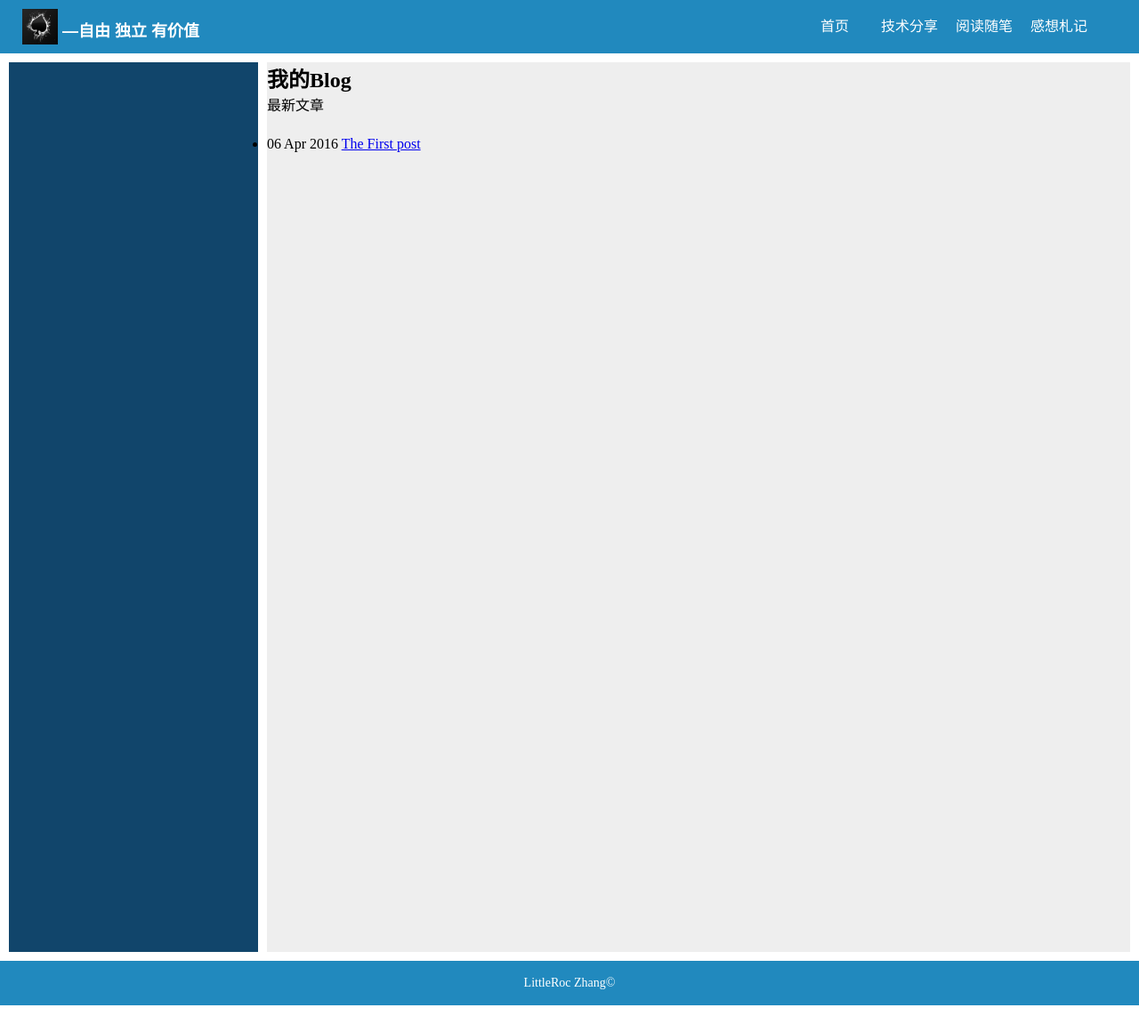
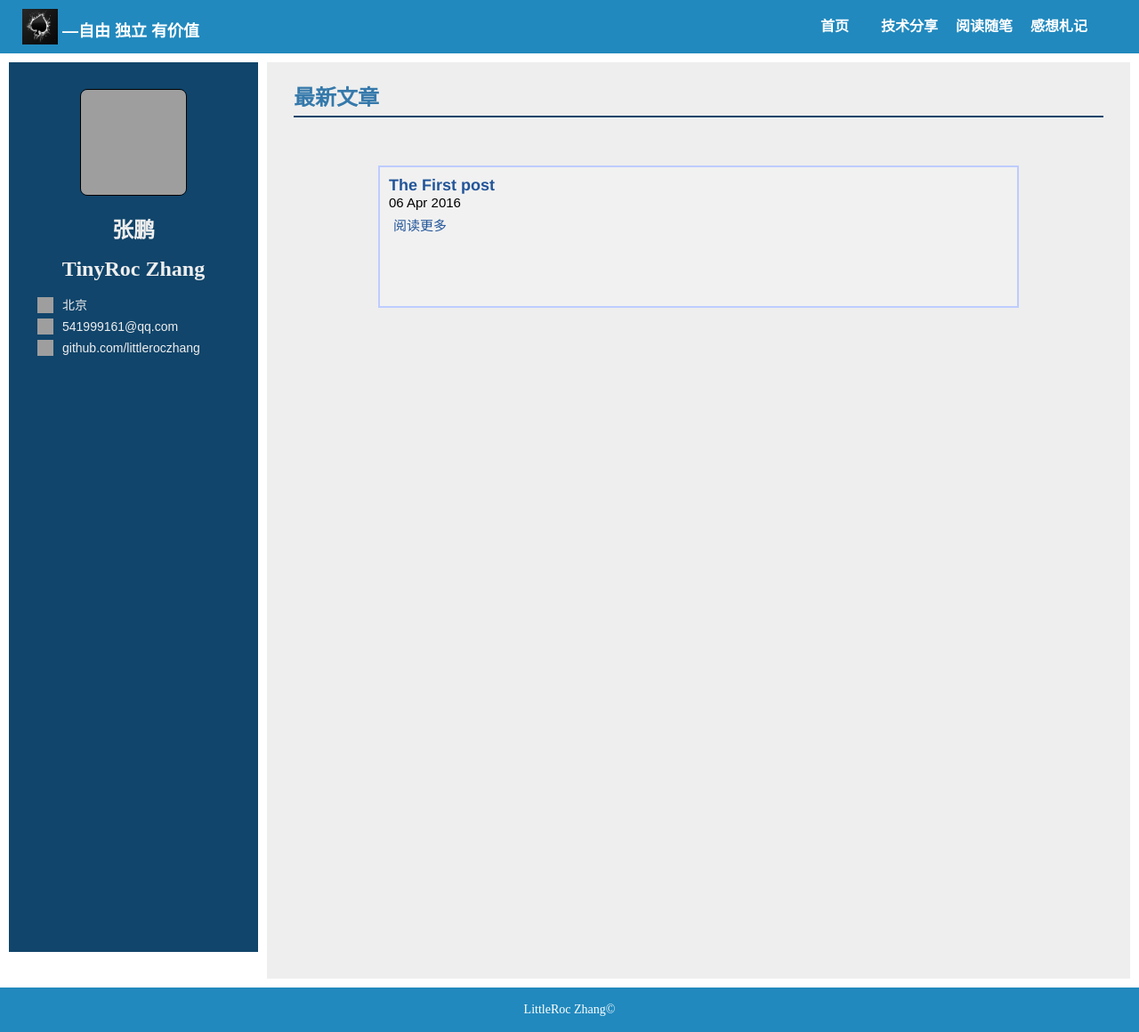
Before and after one commit to LittleRocZhang/blog, a Jekyll site: the page built from index.html, in a window 1280 px wide. Shown: the whole page at 89% size. Built offline with Jekyll 4.4.1, drawn with Linux system fonts in a browser that asks for light colours; before the commit the page ends 1130 px from its top, so only the background shows below that; grey boxes are pictures that could not be loaded.

Commit message:
push a new home_page style by myself

```diff
--- a/_layouts/home_page1.html
+++ b/_layouts/home_page1.html
@@ -2,27 +2,47 @@
 <html>
 <head>
 	<meta charset="utf-8"/>
-	<title>{{ page.title }}</title>
+	<title>张鹏 Blog</title>
 	<style type="text/css">
-	*{margin: 0; padding: 0; box-sizing: border-box;}
-	#container{width: 100%; min-width: 640px;}
+	*{ margin: 0; padding: 0; box-sizing: border-box;}
+	#container{ width: 100%; min-width: 1024px;}
 	/*导航栏-bg*/
-	header{width: 100%; height: 60px; background-color: #2189be;}
-	header img{width: 40px; height: 40px; position: absolute; margin: 10px 5px 10px 25px;}
-	h1{margin: 20px 0 0 70px;font-family: "楷体","微软雅黑",sans-serif; font-size: 18px; color: #fff; display: inline-block;}
-	nav{float: right;margin-right: 50px;}
-	nav ul li{display: inline-block; line-height: 60px;}
-	nav li a:link,nav li a:visited{display: inline-block; width: 80px; font-family: "微软雅黑","黑体"; font-size: 16px; color: #fff; text-align: center; text-decoration: none;}
-	nav li a:hover,nav li a:active{background-color: #4da2ce;transition: all 0.4s;}
+	header{ width: 100%; height: 60px; background-color: #2189be;}
+	header img{ width: 40px; height: 40px; position: absolute; margin: 10px 5px 10px 25px;}
+	h1{ margin: 20px 0 0 70px;font-family: "楷体","微软雅黑",sans-serif; font-size: 18px; color: #fff; display: inline-block;}
+	nav{ float: right;margin-right: 50px;}
+	nav ul li{ display: inline-block; line-height: 60px;}
+	nav li a:link,nav li a:visited{ display: inline-block; width: 80px; font-family: "微软雅黑","黑体"; font-size: 16px; font-weight: bold; color: #fff; text-align: center; text-decoration: none;}
+	nav li a:hover,nav li a:active{ background-color: #4da2ce; transition: all 0.4s;}
 	/*导航栏-end*/
 	/*侧边栏-bg*/
-	aside{width: 280px; height: 1000px; float: left; margin: 10px; background-color: #11456b;}
+	aside{ width: 280px; height: 1000px; float: left; margin: 10px; padding: 20px; background-color: #11456b;}
+	aside .info{ width: 240px; margin: 0 auto; padding: 10px;}
+	aside .perPic{ width: 120px; height: 120px; margin: 0 50px; border: solid 0.01px #000; border-radius: 8px;}
+	aside .info h2{ margin: 15px 0;font-family: "楷体","微软雅黑"; font-size: 24px; color: #eee; text-align: center;}
+	aside .info p{ margin-left: 30px; line-height: 24px; font-family: "微软雅黑",sans-serif; font-size: 14px; color: #eee;}
+	aside .info a:link,aside .info a:visited{ color: #eee; text-decoration: none;}
+	aside .info a:hover,aside .info a:active{ color: #fff;}
+	.address img,.e-mail img,.github img{ width: 18px;height: 18px; position: absolute; margin-left: -28px; margin-top: 3px;}
 	/*侧边栏-end*/
 	/*content-bg*/
-	#content{height: 1000px; margin:10px; margin-left: 300px;background-color: #eee;}
+	#content{ margin:10px; margin-left: 300px; padding: 20px 30px; background-color: #eee; text-align: center;}
+	#content:after{ content: ""; display: block; clear: both;}
+	#content h2{ font-family: "黑体","微软雅黑"; font-size: 24px; color: #3579ab; text-align: left; margin-bottom: 20px;  line-height: 40px; border-bottom: 2px solid #11456b;}
+	#content ul{  display: inline-block; list-style: none; width: 720px; }
+	#content ul li{ display: inline-block; width: 100%; height: 160px; margin: 10px 0px; padding: 10px; background-color: #f1f1f1; border: 2px solid #beccff; text-align: left;}
+	#content ul li h3{ font-family:  "Helvetica Neue",Helvetica,Arial,sans-serif; font-size: 18px; font-weight: 700;}
+	#content ul li h3 a:link,
+	#content ul li h3 a:visited{ text-decoration: none; color: #259;}
+	#content ul li h3 a:hover,
+	#content ul li h3 a:active{ text-decoration: underline;}
+	#content ul li time{ display: block; margin-bottom: 5px; font-family: "黑体",sans-serif; font-size: 15px; font-weight: 500;}
+	#content ul li p{ display: inline-block; font-family:"微软雅黑"; font-size: 15px; color: #545454; line-height: 25px;}
+	#content a.more { display:inline-block; font-family: "Helvetica Neue",sans-serif; font-size: 15px;  color: #259; text-decoration: none; padding: 0 5px;}
+	#content a.more:hover{ background-color: #98c8e0; border-radius: 4px;}
 	/*content-end*/
 	/*页脚-bg*/
-	footer{clear: both; width: 100%; height: 50px; text-align: center; font-family: "黑体","微软雅黑"; font-size: 14px;  line-height: 50px; color: #fff; background-color: #2189be;}
+	footer{ clear: both; width: 100%; height: 50px; text-align: center; font-family: "黑体","微软雅黑"; font-size: 14px; line-height: 50px; color: #fff; background-color: #2189be;}
 	</style>
 </head>
 <body>
@@ -42,10 +62,27 @@
 		</header>
 	<!--侧边栏-->
 		<aside>
-
+			<div class="info">
+				<img class="perPic" src="images/zhang.jpg" alt="头像" title="zhangpeng">
+				<h2>张鹏</h2>
+				<h2>TinyRoc Zhang</h2>
+				<p class="address"><img src="images/address.png">北京</p>
+				<p class="e-mail"><a href="mailto:541999161@qq.com" title="E-mail"><img src="images/e-mail.png">541999161@qq.com</a></p>
+				<p class="github"><a href="https://github.com/littleroczhang" title="Github" target="_blank"><img src="images/github.png">github.com/littleroczhang</a></p>
+			</div>
 		</aside>
 	<!--content-->
 		<div id="content">
+			<!--
+			<h2>我的blog</h2>
+			<ul>
+				<li>
+			<h3><a href="javascript:">11111哈</a></h3>
+			<time>2016-04-13</time>
+			<p>xxx...<a href="javascript:" class="more">阅读更多</a></p>
+				</li>
+			</ul>
+			-->
 			{{ content }}
 		</div>
 	<!--页脚-->
--- a/_posts/2016-04-06-first.html
+++ b/_posts/2016-04-06-first.html
@@ -1,5 +1,5 @@
 ---
-layout: default
+layout: home_page1
 title: The First post
 ---
 　　<h2>{{ page.title }}</h2>
--- a/index.html
+++ b/index.html
@@ -1,11 +1,25 @@
 ---
 layout: home_page1
-title: 我的Blog
+title: 张鹏 Blog
 ---
-<h2>{{ page.title }}</h2>
-<p>最新文章</p>
+<h2>最新文章</h2>
+<!--
+	<h2>我的blog</h2>
+	<ul>
+		<li>
+			<h3><a href="javascript:">11111哈</a></h3>
+			<time>2016-04-13</time>
+			<p>xxx...<a href="javascript:" class="more">阅读更多</a></p>
+		</li>
+	</ul>
+-->
 <ul>
 　　{% for post in site.posts %}
-　　　　<li>{{ post.date | date_to_string }} <a href="{{ site.baseurl }}{{ post.url }}">{{ post.title }}</a></li>
+　　　　<li>
+			<h3><a href="{{ site.baseurl }}{{ post.url }}">{{ post.title }}</a></h3>
+			<time>{{ post.date | date_to_string }}</time>
+			<p> <a href="javascript:" class="more">阅读更多</a></p>
+
+		</li>
 　　{% endfor %}
 </ul>
```
